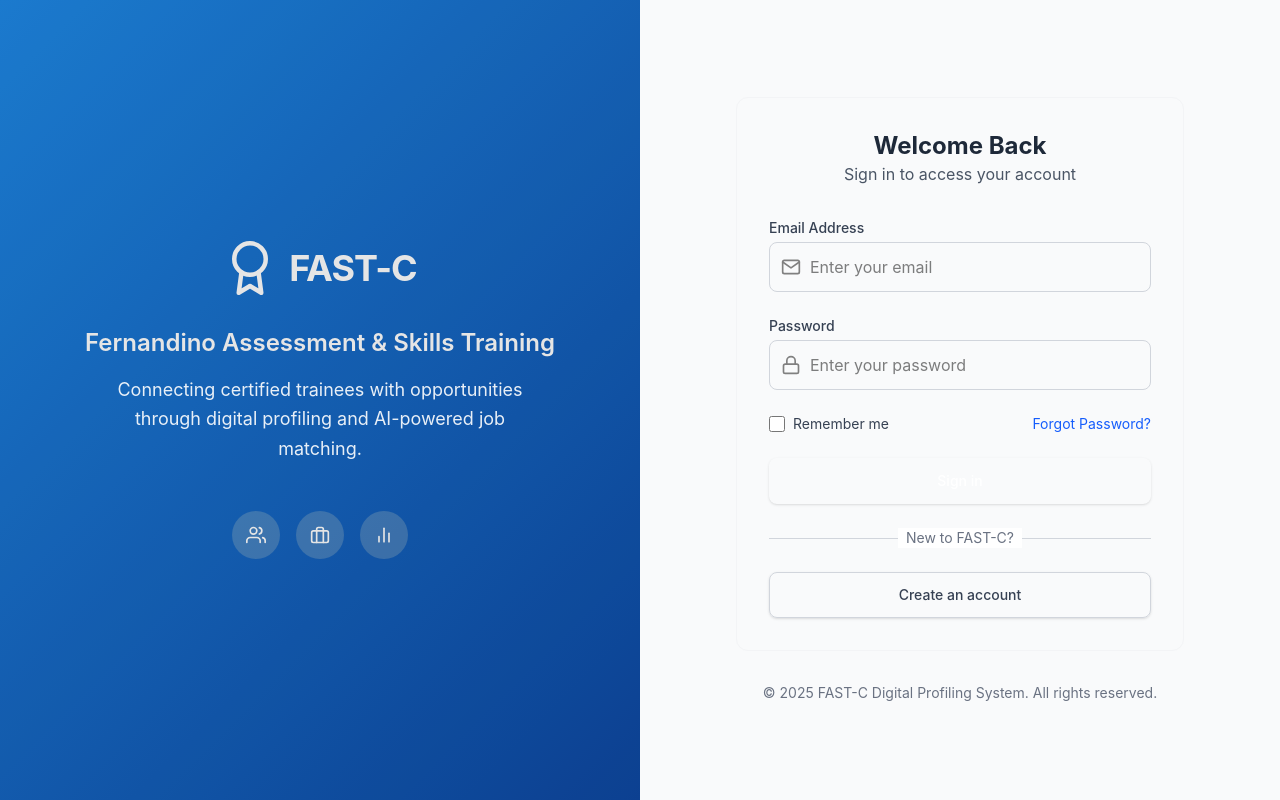
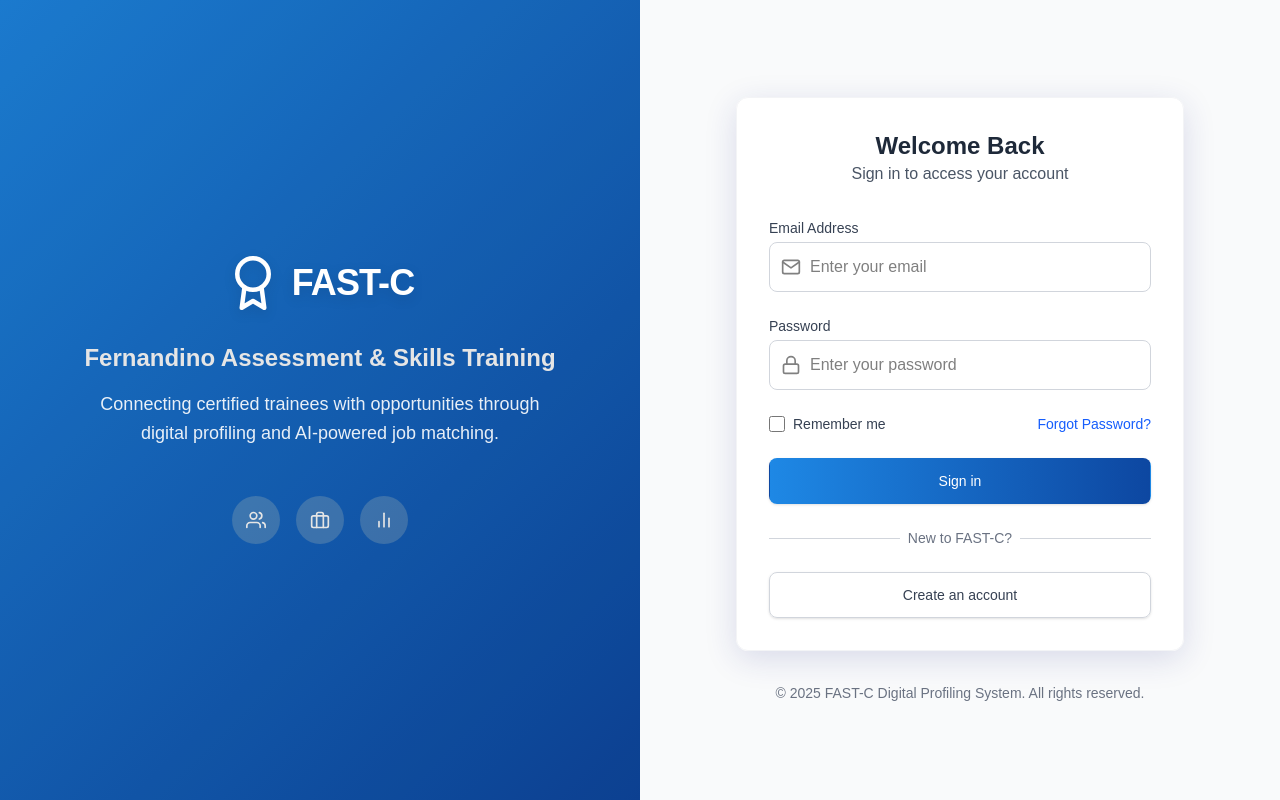
Before and after one commit to mchlginga/fastc, a React (Vite) app in the folder frontend/: page /login in a window 1280 px wide. Built offline with nearby package versions, Linux system fonts and the light colour scheme; no server answers.

Commit message:
feat: add global styles and reusable CSS utility classes

```diff
--- a/frontend/src/index.css
+++ b/frontend/src/index.css
@@ -1 +1,66 @@
 @import "tailwindcss";
+@import url('https://fonts.googleapis.com/css2?family=Poppins:wght@300;400;500;600;700&display=swap');
+
+body {
+    font-family: 'Poppins', sans-serif;
+}
+
+.gradient-bg {
+    background: linear-gradient(135deg, #1e88e5 0%, #0d47a1 100%);
+}
+
+.brand-logo {
+    filter: drop-shadow(0 4px 6px rgba(0, 0, 0, 0.1));
+}
+
+.form-container {
+    backdrop-filter: blur(10px);
+    background: rgba(255, 255, 255, 0.95);
+    box-shadow: 0 8px 32px 0 rgba(31, 38, 135, 0.15);
+}
+
+.input-focus:focus {
+    box-shadow: 0 0 0 3px rgba(30, 136, 229, 0.3);
+    border-color: #1e88e5;
+}
+
+.btn-primary {
+    background: linear-gradient(to right, #1e88e5, #0d47a1);
+    transition: all 0.3s ease;
+
+}
+
+.btn-primary:hover {
+    transform: translateY(-2px);
+    box-shadow: 0 10px 20px -10px rgba(30, 136, 229, 0.6);
+    cursor: pointer;
+}
+
+.btn-secondary {
+    transition: all 0.3s ease;
+}
+
+.btn-secondary:hover {
+    transform: translateY(-2px);
+    box-shadow: 0 10px 20px -10px rgba(0, 0, 0, 0.1);
+}
+
+.btn-tertiary {
+    background: linear-gradient(to right, #10b981, #059669);
+    transition: all 0.3s ease;
+}
+
+.btn-tertiary:hover {
+    transform: translateY(-2px);
+    box-shadow: 0 10px 20px -10px rgba(16, 185, 129, 0.6);
+}
+
+.sidebar {
+    transition: all 0.3s ease;
+}
+
+.nav-active {
+    background-color: #E3F2FD;
+    color: #1E88E5;
+    border-left: 4px solid #1E88E5;
+}
```
